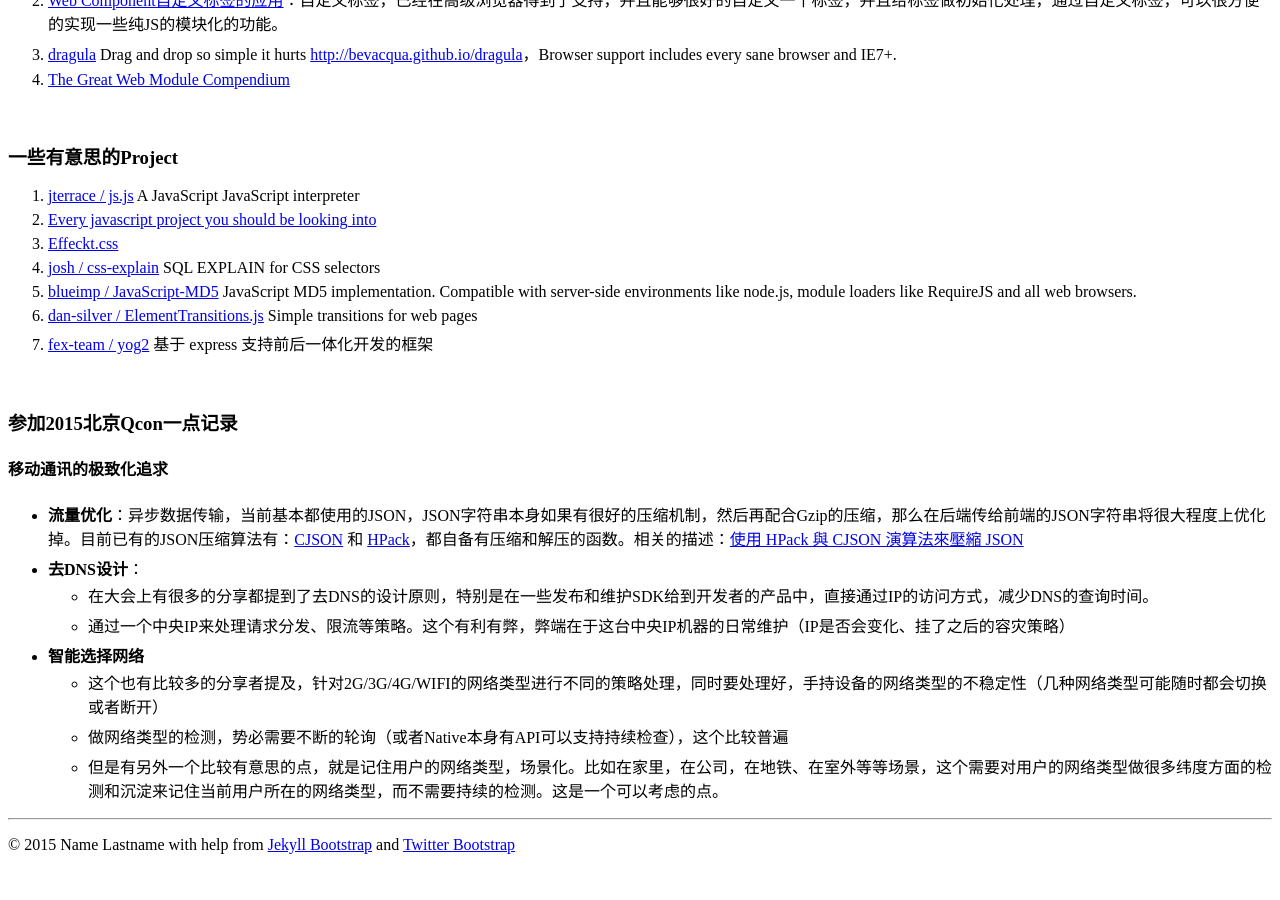
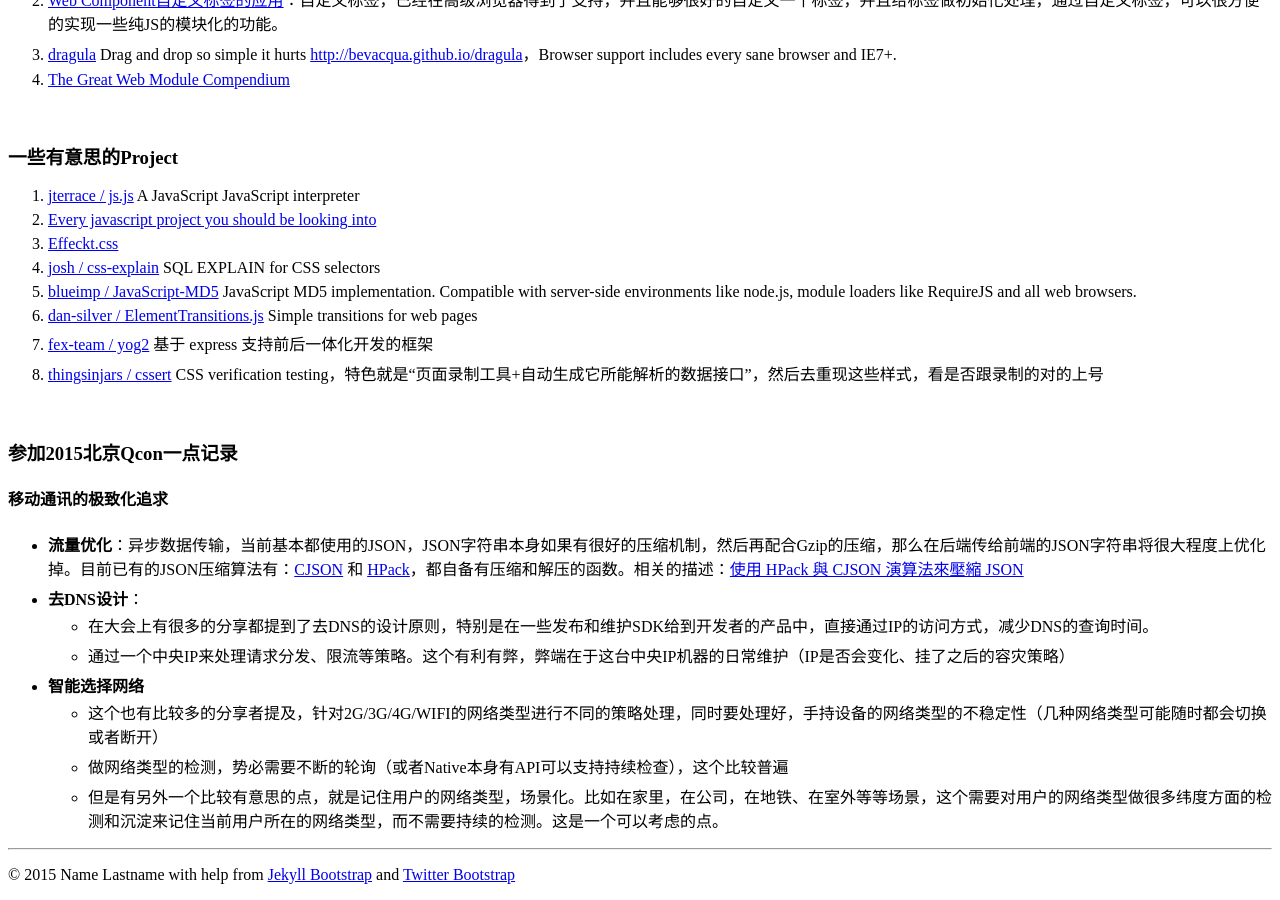
Before and after one commit to supersha/supersha.github.io, a Jekyll site: the page built from index.md, in a window 1280 px wide and 900 px high, scrolled down 2641 px. Built offline with Jekyll 4.4.1, drawn with Linux system fonts in a browser that asks for light colours; before the commit the page ends 3511 px from its top, so only the background shows below that.

Commit message:
by shafeng

```diff
--- a/index.md
+++ b/index.md
@@ -89,6 +89,7 @@ tagline: 记录点滴前端知识
 0. [blueimp / JavaScript-MD5](https://github.com/blueimp/JavaScript-MD5) JavaScript MD5 implementation. Compatible with server-side environments like node.js, module loaders like RequireJS and all web browsers.
 0. [dan-silver / ElementTransitions.js](https://github.com/dan-silver/ElementTransitions.js/) Simple transitions for web pages
 0. [fex-team / yog2](https://github.com/fex-team/yog2) 基于 express 支持前后一体化开发的框架
+0. [thingsinjars / cssert](https://github.com/thingsinjars/cssert) CSS verification testing，特色就是“页面录制工具+自动生成它所能解析的数据接口”，然后去重现这些样式，看是否跟录制的对的上号
 
 <br>
 
```
